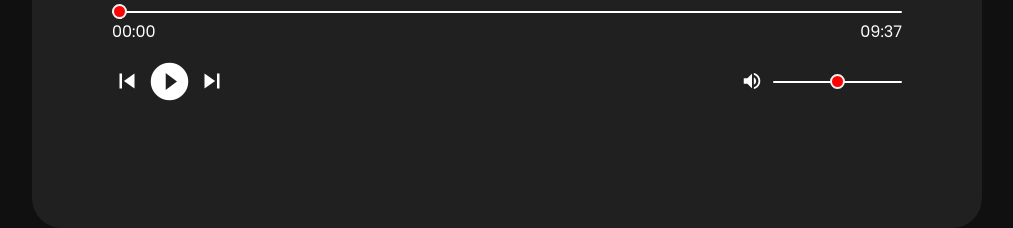
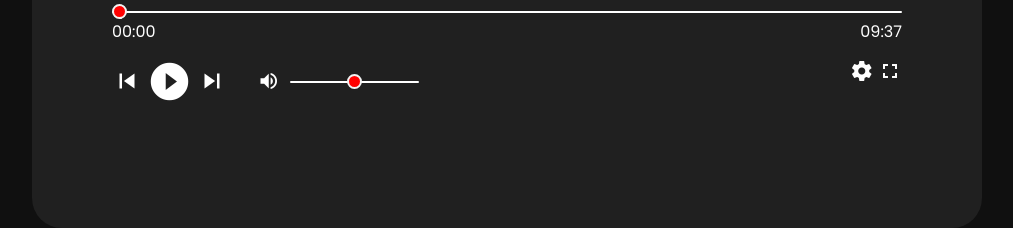
Before and after one commit to yashPundhir/Video_Player, a plain HTML site: page index.html in a window 1280 px wide. Shown: the part 572-800 px from the top of the page, without its empty margins (133-1146 px from the left). Drawn offline with Linux system fonts and the light colour scheme.

Commit message:
settings & fullscreen buttons also added

```diff
--- a/index.html
+++ b/index.html
@@ -71,6 +71,14 @@
 							</button>
 							<input type="range" name="" id="volume-bar" />
 						</div>
+						<div class="menu-end">
+							<button>
+								<span class="material-icons" id="settings"> settings </span>
+							</button>
+							<button>
+								<span class="material-icons" id="fullscreen"> fullscreen </span>
+							</button>
+						</div>
 					</div>
 				</div>
 			</div>
```
